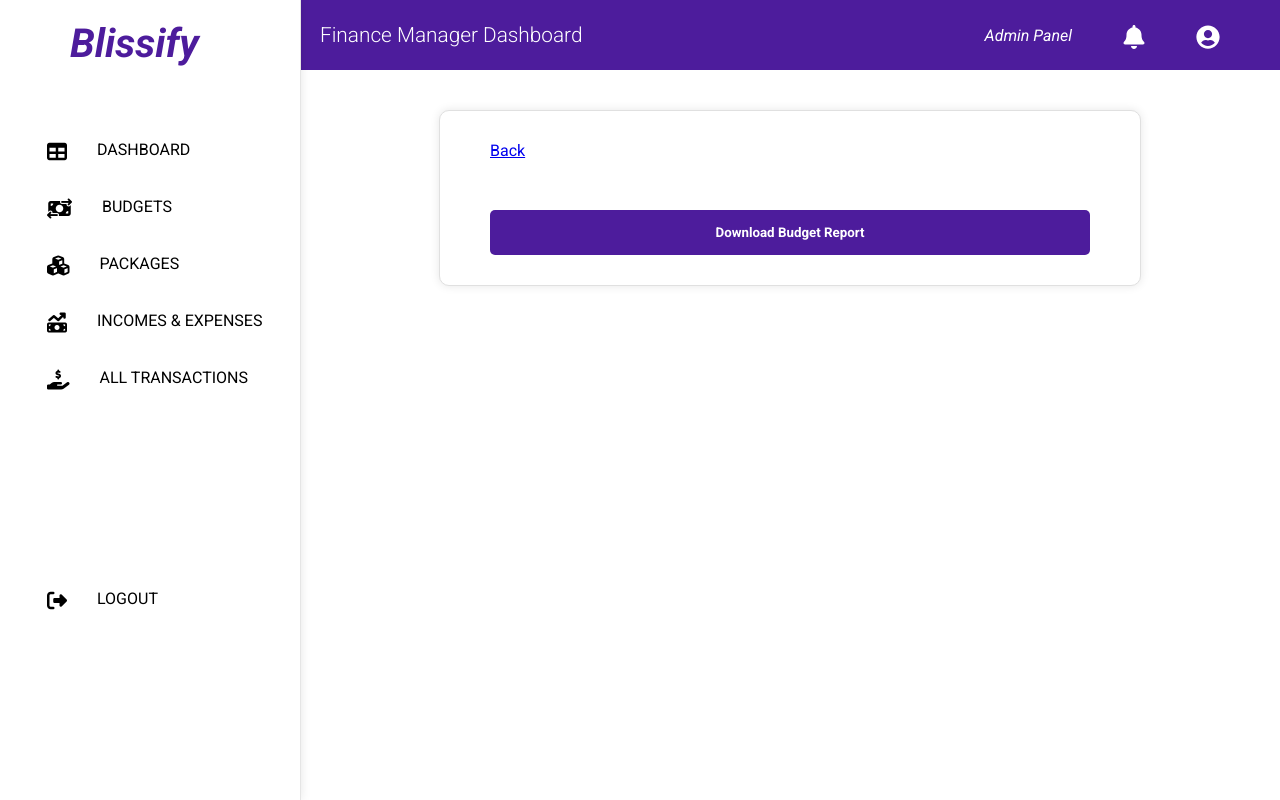
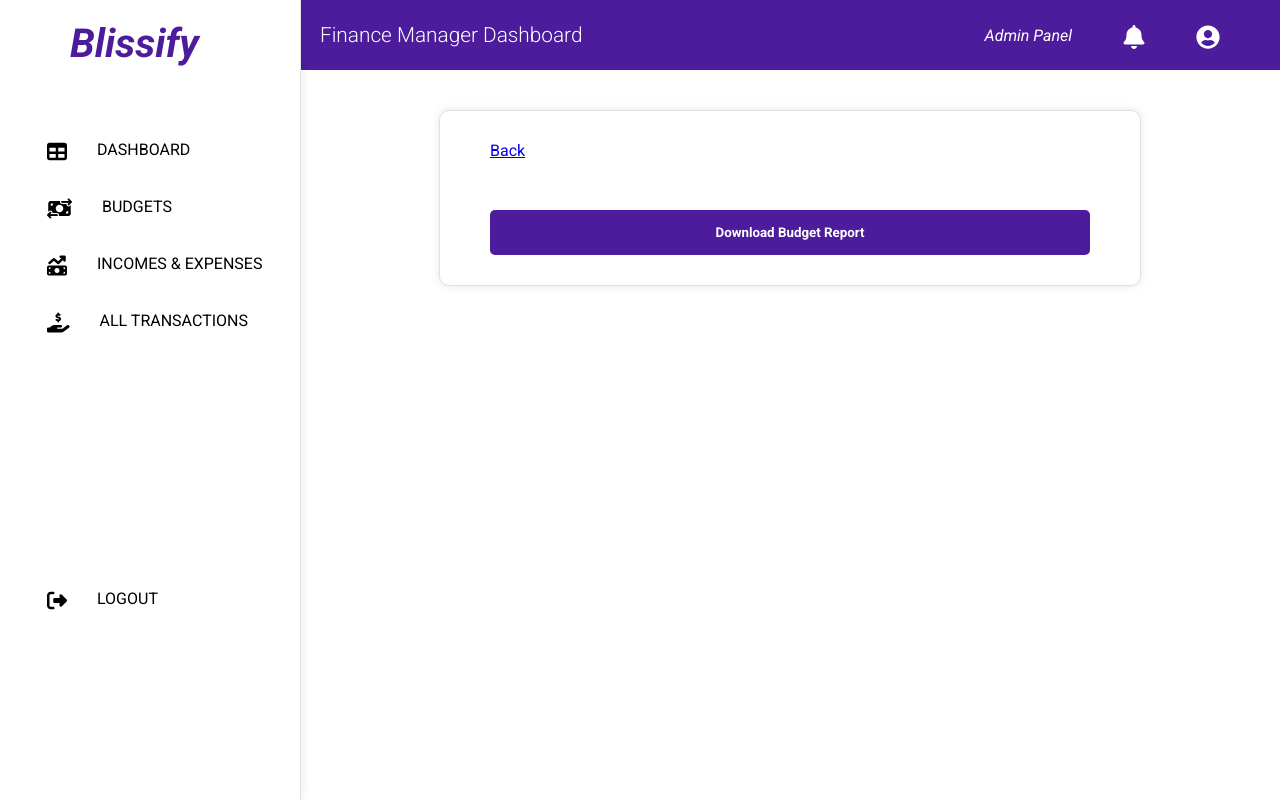
Before and after one commit to JanudiAdhikari/Blissify--Wedding-Management-System, a React (Create React App) app in the folder budgetapp/frontend/: page /budget/1 in a window 1280 px wide. Built offline with nearby package versions, Linux system fonts and the light colour scheme; no server answers.

Commit message:
Removed Packges in Sidebar

```diff
--- a/budgetapp/frontend/src/pages/budgetManagement/sideBar/SideBar.jsx
+++ b/budgetapp/frontend/src/pages/budgetManagement/sideBar/SideBar.jsx
@@ -14,11 +14,6 @@ const SideBar = () => {
       text: "Budgets",
       icon: budgetBudget,
       link: "/displayBudgets",
-    },
-    {
-      text: "Packages",
-      icon: budgetPackage,
-      link: "/",
     },
     {
       text: "Incomes & Expenses",
```
